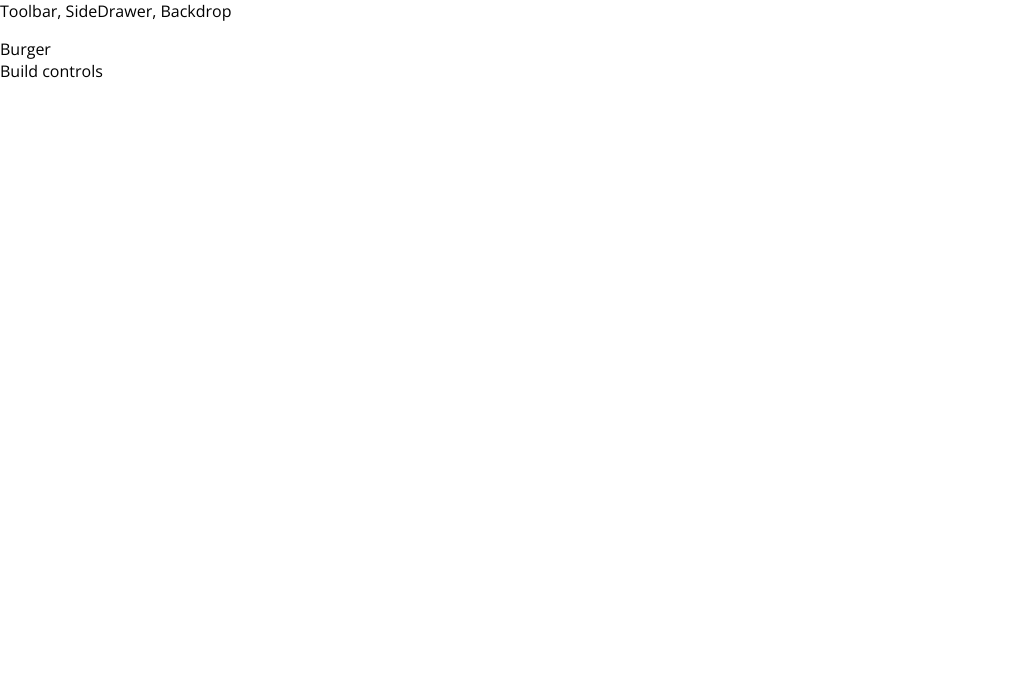
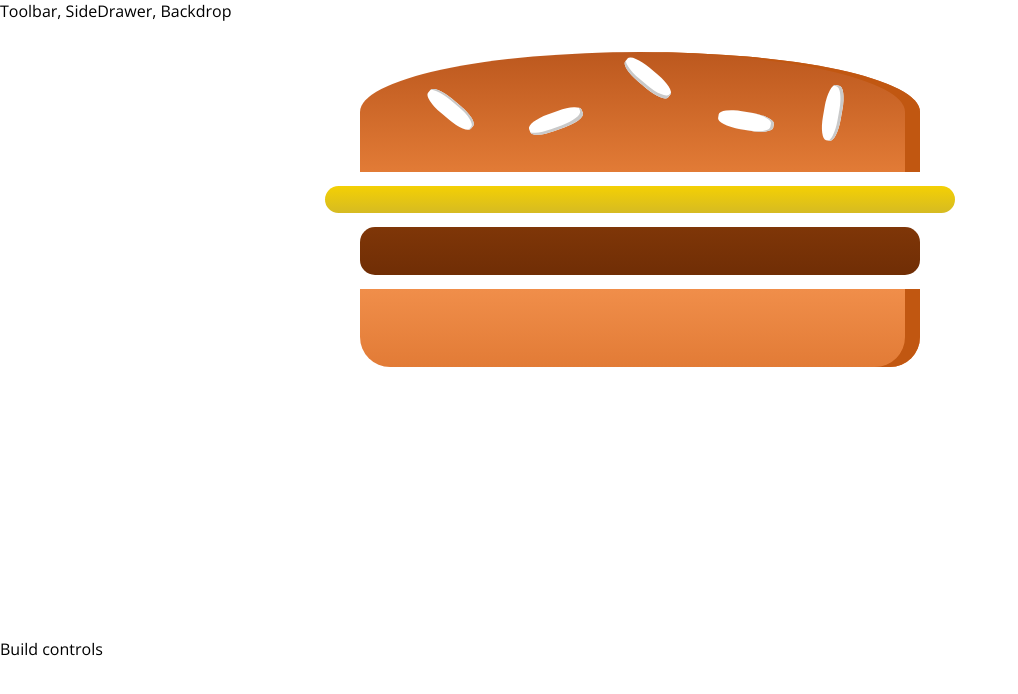
Before and after one commit to kacperkapusciak/Burger-App-React, a React (Create React App) app: page / in a window 1280 px wide. Shown: the top 694 px of the page, without its empty margins (0-1018 px from the left). Built offline with nearby package versions, Linux system fonts and the light colour scheme.

Commit message:
Added Burger component

```diff
--- /dev/null
+++ b/src/components/Burger/Burger.js
@@ -0,0 +1,15 @@
+import React from 'react';
+import Wrapper from '../../styled/BurgerWrapper';
+import BurgerIngredient from './BurgerIngredient/BurgerIngredient';
+const burger = props => {
+  return (
+    <Wrapper>
+      <BurgerIngredient type="bread-top"/>
+      <BurgerIngredient type="cheese"/>
+      <BurgerIngredient type="meat"/>
+      <BurgerIngredient type="bread-bottom"/>
+    </Wrapper>
+  );
+};
+
+export default burger;
--- a/src/containers/BurgerBuilder/BurderBuilder.js
+++ b/src/containers/BurgerBuilder/BurderBuilder.js
@@ -1,10 +1,10 @@
 import React, {Component} from 'react';
-
+import Burger from '../../components/Burger/Burger'
 class BurgerBuilder extends Component {
   render () {
     return (
       <>
-        <div>Burger</div>
+        <Burger/>
         <div>Build controls</div>
       </>
     );
```
